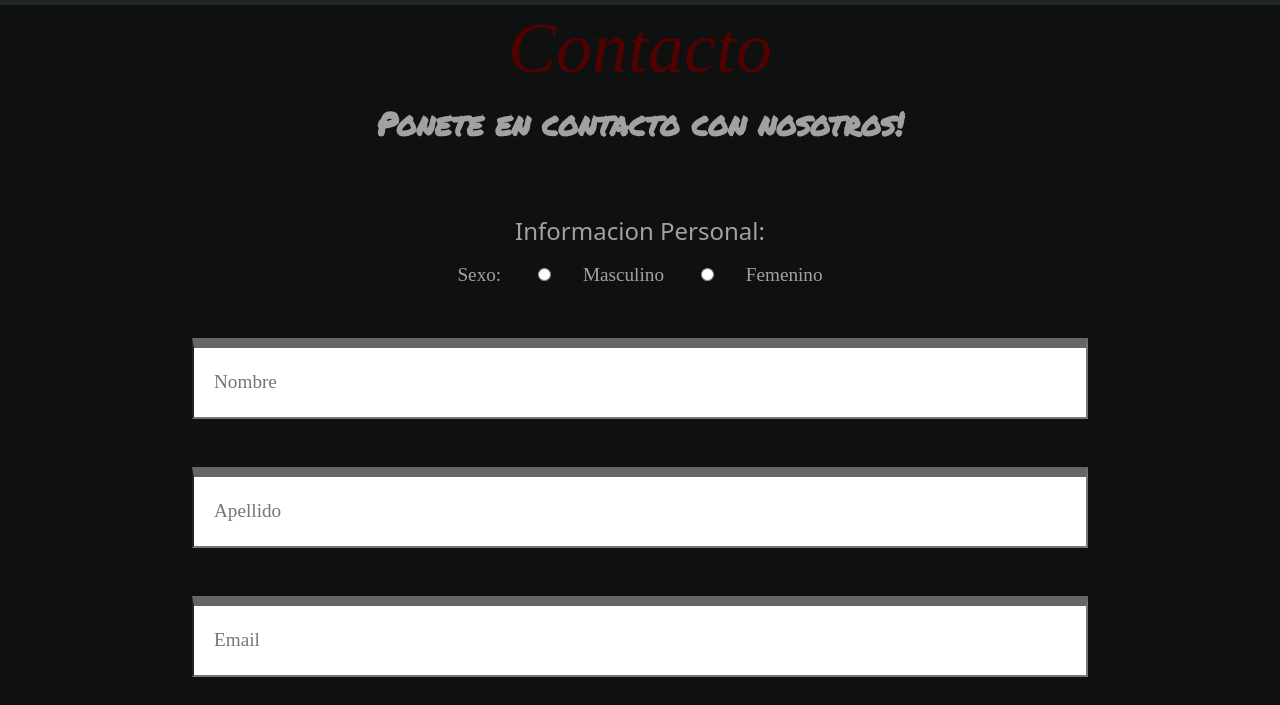
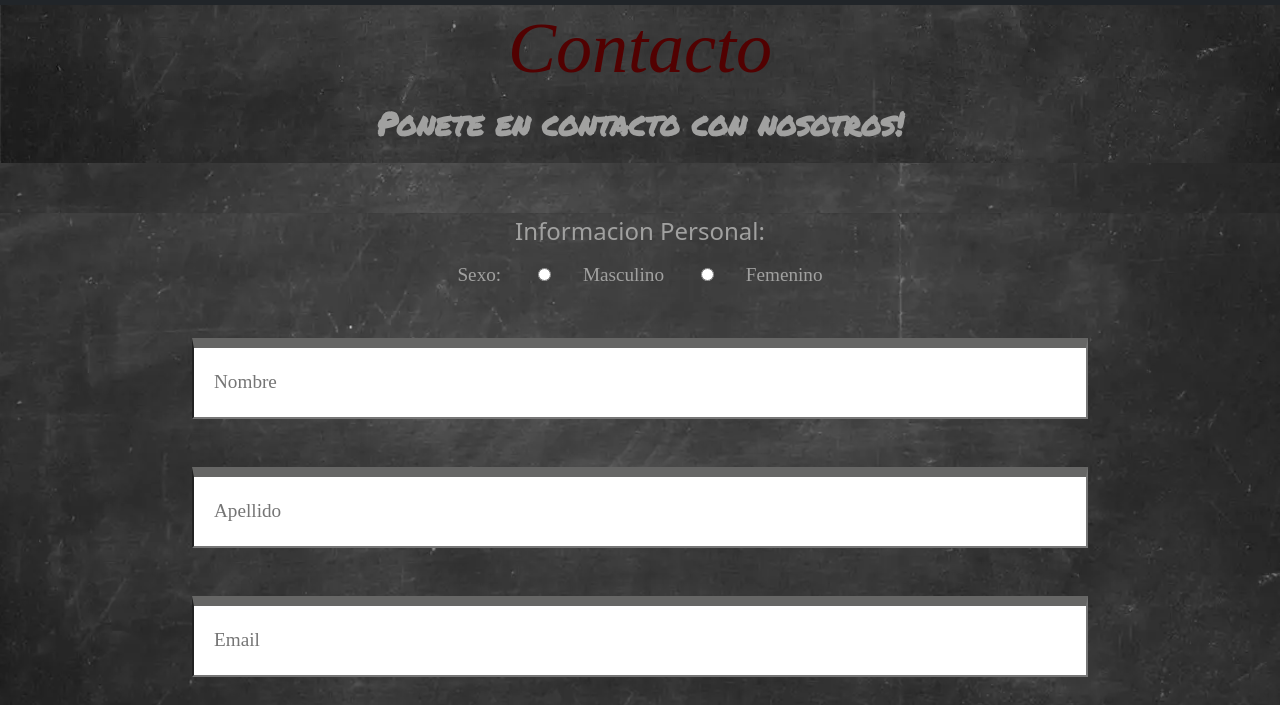
Before and after one commit to martinAlderete/Cosmo-Bar, a plain HTML site: page vistas/contacto.html in a window 1280 px wide. Shown: the part 85-790 px from the top of the page. Drawn offline with Linux system fonts and the light colour scheme; a web font is replaced by a local one.

Commit message:
Proyecto Final PC terminado

```diff
--- a/CSS/estilos.css
+++ b/CSS/estilos.css
@@ -19,9 +19,6 @@ body{
 
 }
 
-.navbar-brand img:hover{
-    animation: bounce-top 1s ease-in;
-}
 
 
 @media screen and (max-width:1024px){
--- a/CSS/main.css
+++ b/CSS/main.css
@@ -59,11 +59,19 @@
     text-align: center; }
   .main__div--contacto {
     text-align: center;
-    background-color: #0f1110; }
+    background-image: url(../assets/imagenes/background-image.jpeg) !important;
+    background-repeat: no-repeat;
+    background-position:center center;
+    background-attachment: fixed;
+    background-size: cover; }
   .main__form {
     border-radius: 1px;
     text-align: center;
-    background-color: #0f1110;
+    background-image: url(../assets/imagenes/background-image.jpeg) !important;
+    background-repeat: no-repeat;
+    background-position:center center;
+    background-attachment: fixed;
+    background-size: cover;
     color: #a1a1a0;
     font-size: 1.5rem; }
   .main__fieldset {
@@ -148,6 +156,14 @@
   .main__img--locales {
     width: 18.75rem;
     height: 13.75rem; }
+    main{
+    background-image: url(../assets/imagenes/background-image.jpeg) !important;
+    background-repeat: no-repeat;
+    background-position:center center;
+    background-attachment: fixed;
+    background-size: cover;
+
+    }
   .main__img--aboutUs {
     width: 25rem;
     height: 40rem;
--- a/vistas/contacto.html
+++ b/vistas/contacto.html
@@ -20,13 +20,13 @@
 <link rel="preconnect" href="https://fonts.googleapis.com">
 <link rel="preconnect" href="https://fonts.gstatic.com" crossorigin>
 <link href="https://fonts.googleapis.com/css2?family=Permanent+Marker&display=swap" rel="stylesheet">
-    <title>Contacto</title>
+    <title>Cosmo Bar || Contacto</title>
 </head>
 <body>
         <header>
             <nav class="navbar navbar-expand-lg navbar-dark bg-dark">
                 <div class="container-fluid">
-                  <a class="navbar-brand" href="#"><img src="../assets/imagenes/logo.png" alt=""></a>
+                  <a class="navbar-brand" href="../index.html"><img src="../assets/imagenes/logo.png" alt=""></a>
                   <button class="navbar-toggler" type="button" data-bs-toggle="collapse" data-bs-target="#navbarSupportedContent" aria-controls="navbarSupportedContent" aria-expanded="false" aria-label="Toggle navigation">
                     <span class="navbar-toggler-icon"></span>
                   </button>
```
Also changed, not shown: index.html (+2 -2 lines), vistas/locales.html (+2 -2 lines), vistas/noticias.html (+2 -2 lines), vistas/sobreNosotros.html (+3 -3 lines).
